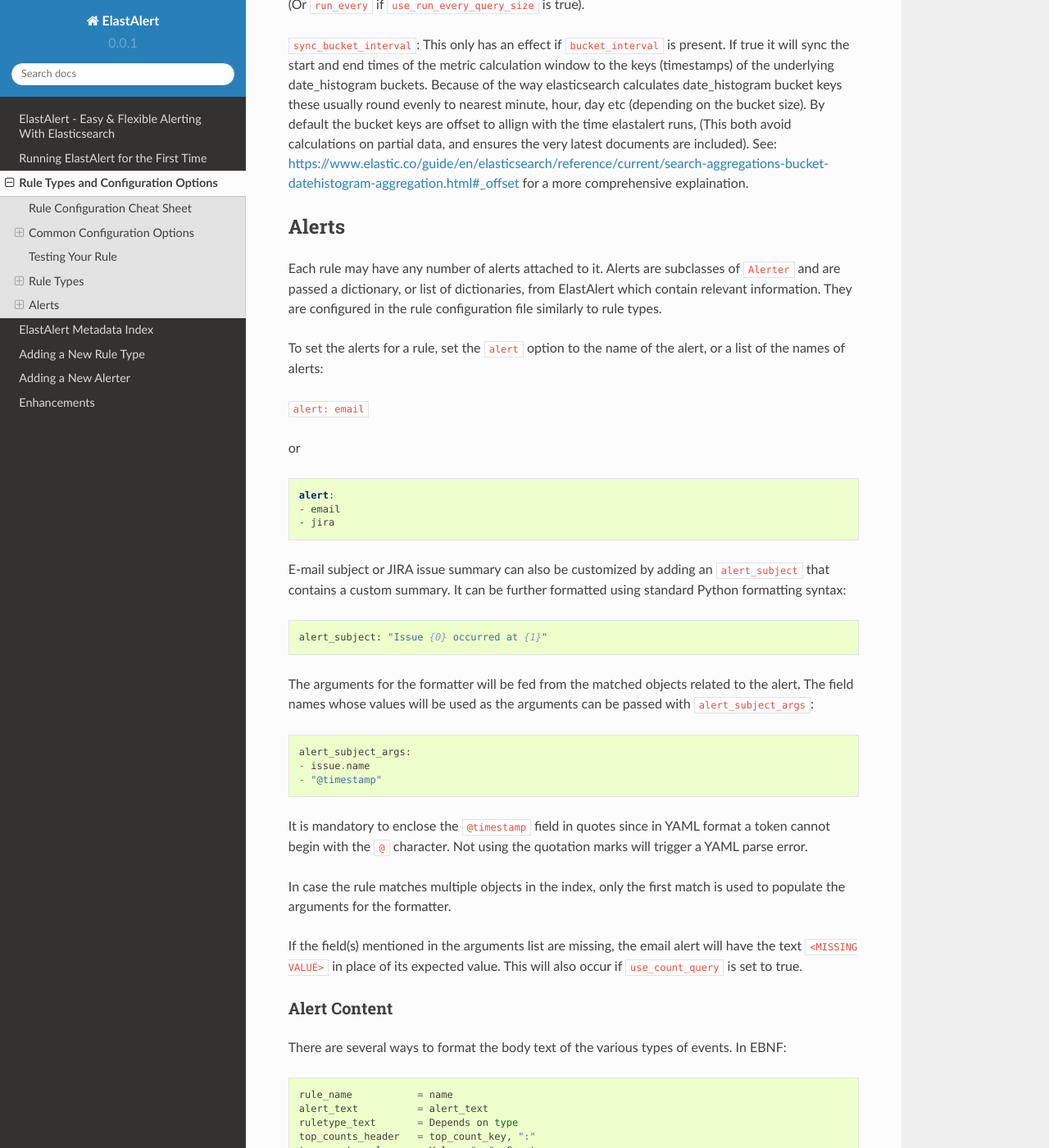
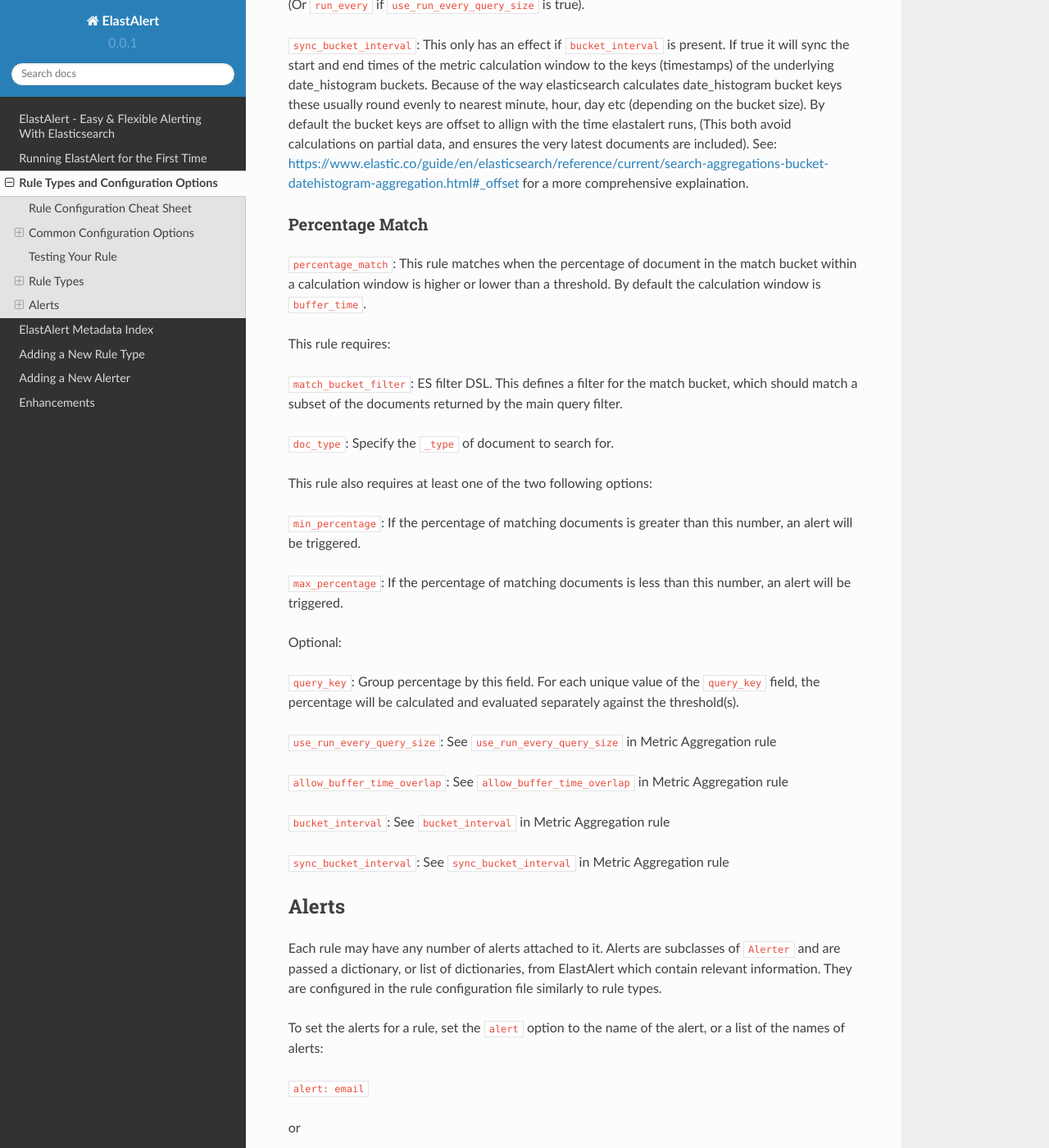
Before and after one commit to Yelp/elastalert, a Sphinx documentation site: the page built from docs/source/ruletypes.rst, in a window 1280 px wide and 1400 px high, scrolled down 22792 px. Shown: the whole window at 82% size. Built offline with Sphinx 7.4.7 and the Read the Docs theme 2.0.0, drawn with Linux system fonts in a browser that asks for light colours; pages that are not in the unit, such as notebooks, are missing from menus.

Commit message:
Reinstate lost documentations from original PR
Reverted this and never checked it in again on original PR

```diff
--- a/docs/source/ruletypes.rst
+++ b/docs/source/ruletypes.rst
@@ -990,6 +990,38 @@
 allign with the time elastalert runs, (This both avoid calculations on partial data, and ensures the very latest documents are included).
 See: https://www.elastic.co/guide/en/elasticsearch/reference/current/search-aggregations-bucket-datehistogram-aggregation.html#_offset for a
 more comprehensive explaination.
+
+Percentage Match
+~~~~~~~~
+
+``percentage_match``: This rule matches when the percentage of document in the match bucket within a calculation window is higher or lower
+than a threshold. By default the calculation window is ``buffer_time``.
+
+This rule requires:
+
+``match_bucket_filter``: ES filter DSL. This defines a filter for the match bucket, which should match a subset of the documents returned by the
+main query filter.
+
+``doc_type``: Specify the ``_type`` of document to search for.
+
+This rule also requires at least one of the two following options:
+
+``min_percentage``: If the percentage of matching documents is greater than this number, an alert will be triggered.
+
+``max_percentage``: If the percentage of matching documents is less than this number, an alert will be triggered.
+
+Optional:
+
+``query_key``: Group percentage by this field. For each unique value of the ``query_key`` field, the percentage will be calculated and
+evaluated separately against the threshold(s).
+
+``use_run_every_query_size``: See ``use_run_every_query_size`` in  Metric Aggregation rule
+
+``allow_buffer_time_overlap``:  See ``allow_buffer_time_overlap`` in  Metric Aggregation rule
+
+``bucket_interval``: See ``bucket_interval`` in  Metric Aggregation rule
+
+``sync_bucket_interval``: See ``sync_bucket_interval`` in  Metric Aggregation rule
 
 .. _alerts:
 
```
